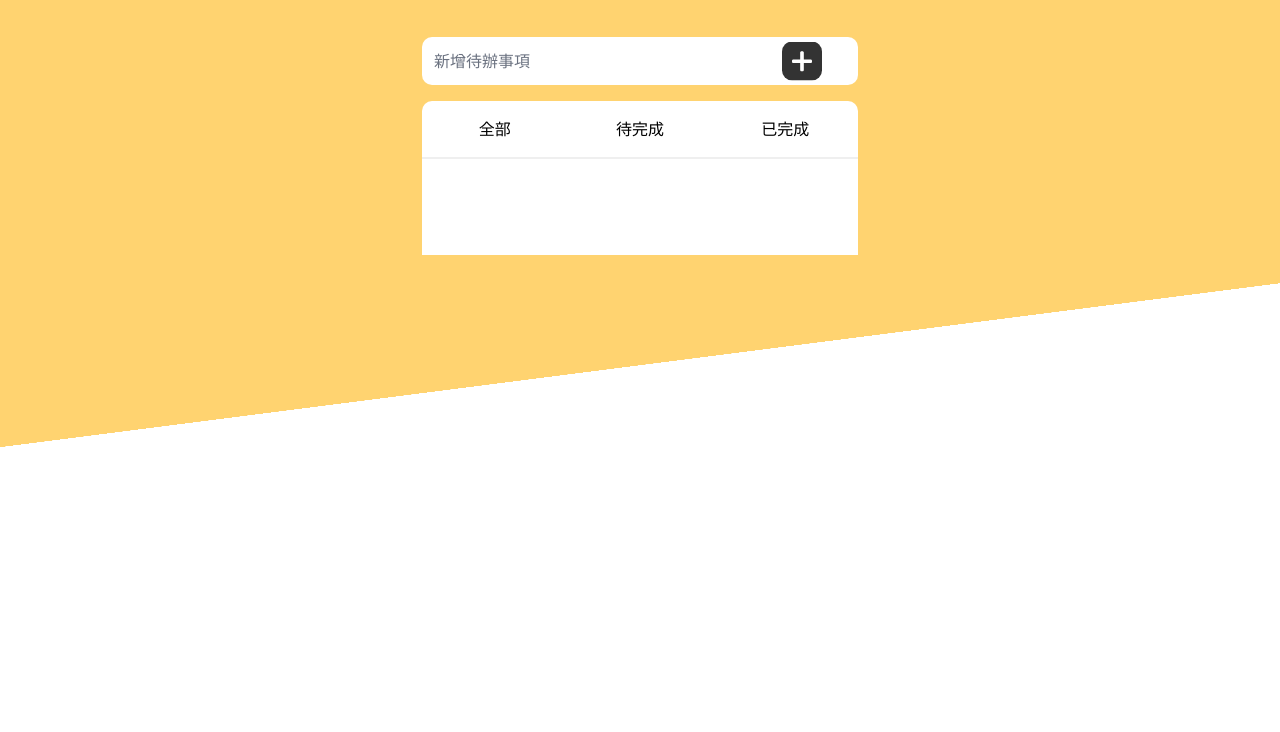
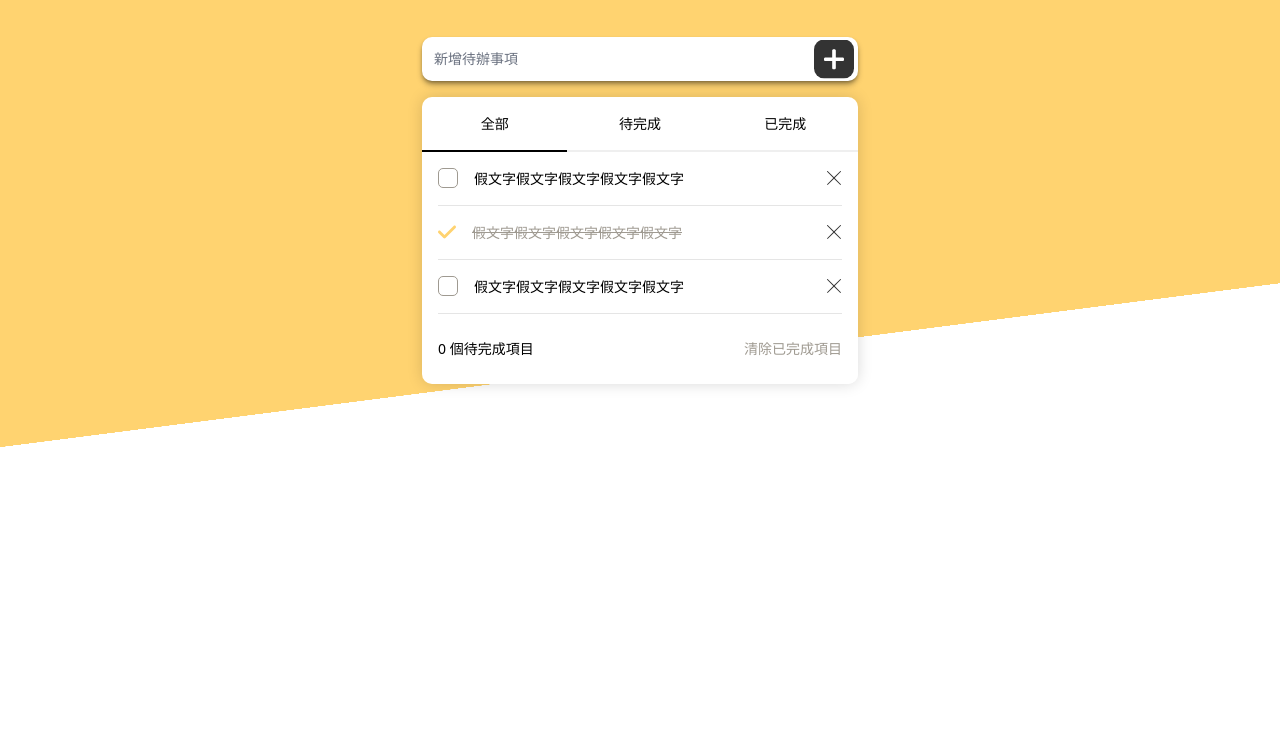
Before and after one commit to roceil/Rocket_TODO_without_JWT, a plain HTML site: page index.html in a window 1280 px wide. Shown: the part 68-800 px from the top of the page. Drawn offline with Linux system fonts and the light colour scheme.

Commit message:
Update 2022-12-01T03:07:59.333Z

```diff
--- a/index.html
+++ b/index.html
@@ -35,7 +35,7 @@
     <form class="container max-w-[500px] mb-4">
       <label class="flex relative">
         <img
-          class="absolute right-[36px] top-1/2 translate-y-[-50%]"
+          class="absolute right-[4px] top-1/2 translate-y-[-50%]"
           src="./assets/images/plus 1.svg"
           alt=""
         />
@@ -44,27 +44,81 @@
           type="text"
           placeholder="新增待辦事項"
           value=""
-          class="border-0 rounded-[10px] w-full py-3 focus:ring-1 focus:ring-black"
+          class="border-0 rounded-[10px] w-full py-3 focus:ring-1 focus:ring-black/40 shadow-md shadow-black/40 text-sm"
         />
       </label>
     </form>
 
     <!-- 待辦清單 -->
-    <form class="container max-w-[500px]">
+    <form class="container max-w-[500px] ">
+      <div class="ul_shadow rounded-[10px]">
         <!-- 上方標籤欄 -->
         <ul class="flex justify-around bg-white rounded-t-[10px]">
-        <li class="w-1/3 text-center border-b-2 border-[#EFEFEF]">
-          <button class="py-4">全部</button>
+          <!-- 全部按鈕 -->
+          <li class="w-1/3 text-center border-b-2 active-border">
+            <button class="w-full py-4 cursor-pointer">全部</button>
           </li>
+          <!-- 待完成按鈕 -->
           <li class="w-1/3 border-b-2 text-center border-[#EFEFEF]">
-          <button class="py-4 ">待完成</button>
+            <button class="w-full py-4 cursor-pointer">待完成</button>
           </li>
+          <!-- 已完成按鈕 -->
           <li class="w-1/3 border-b-2 text-center border-[#EFEFEF]">
-          <button class="py-4 ">已完成</button>
+            <button class="w-full py-4 cursor-pointer">已完成</button>
           </li>
         </ul>
         <!-- 下方標籤欄 -->
-      <ul class="bg-white h-24"></ul>
+        <ul class="bg-white px-4 rounded-b-[10px]">
+          <!-- 01 -->
+          <li class="py-4 border-b border-[#E5E5E5] flex items-center">
+            <!-- checkbox -->
+            <div class="border border-[#9F9A91] rounded-[5px] w-5 h-5"></div>
+
+            <!-- 內容文字 -->
+            <p class="ml-4">假文字假文字假文字假文字假文字</p>
+
+            <!-- 刪除按鈕 -->
+            <button class="ml-auto mr-0">
+              <img src="./assets/images/close (1) 1 (1).svg" alt="" />
+            </button>
+          </li>
+
+          <!-- 02 -->
+          <li class="py-4 border-b border-[#E5E5E5] flex items-center active-text">
+            <!-- checkbox -->
+            <div class="border border-[#9F9A91] rounded-[5px] w-5 h-5  hidden"></div>
+            <!-- checked -->
+            <button><img class="" src="./assets/images/check 1.svg" alt=""></button>
+
+            <!-- 內容文字 -->
+            <p class="ml-4">假文字假文字假文字假文字假文字</p>
+
+            <!-- 刪除按鈕 -->
+            <button class="ml-auto mr-0">
+              <img src="./assets/images/close (1) 1 (1).svg" alt="" />
+            </button>
+          </li>
+
+          <!-- 03 -->
+          <li class="py-4 border-b border-[#E5E5E5] flex items-center">
+            <!-- checkbox -->
+            <div class="border border-[#9F9A91] rounded-[5px] w-5 h-5"></div>
+
+            <!-- 內容文字 -->
+            <p class="ml-4">假文字假文字假文字假文字假文字</p>
+
+            <!-- 刪除按鈕 -->
+            <button class="ml-auto mr-0">
+              <img src="./assets/images/close (1) 1 (1).svg" alt="" />
+            </button>
+          </li>
+          <!-- ul_footer -->
+          <li class="flex items-center justify-between py-[25px]">
+            <p class="text-sm">0 個待完成項目</p>
+            <button class="text-sm text-[#9F9A91]">清除已完成項目</button>
+          </li>
+        </ul>
+      </div>
     </form>
   </section>
 </main>
```
Also changed, not shown: assets/images/check 1.svg (added), assets/images/close (1) 1 (1).svg (added), assets/style/all.css. Lines whose indentation alone changed are shown as unchanged.
